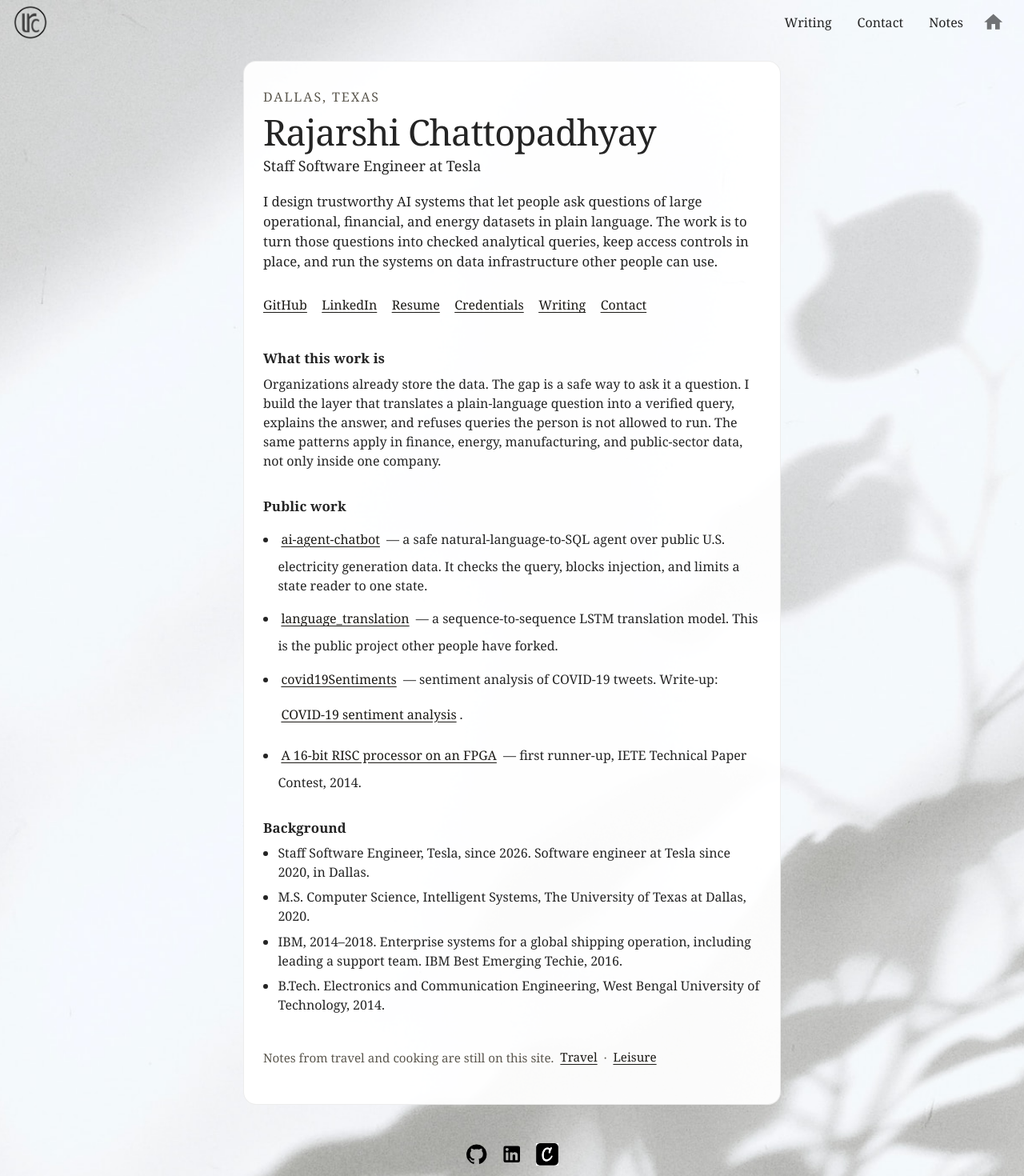
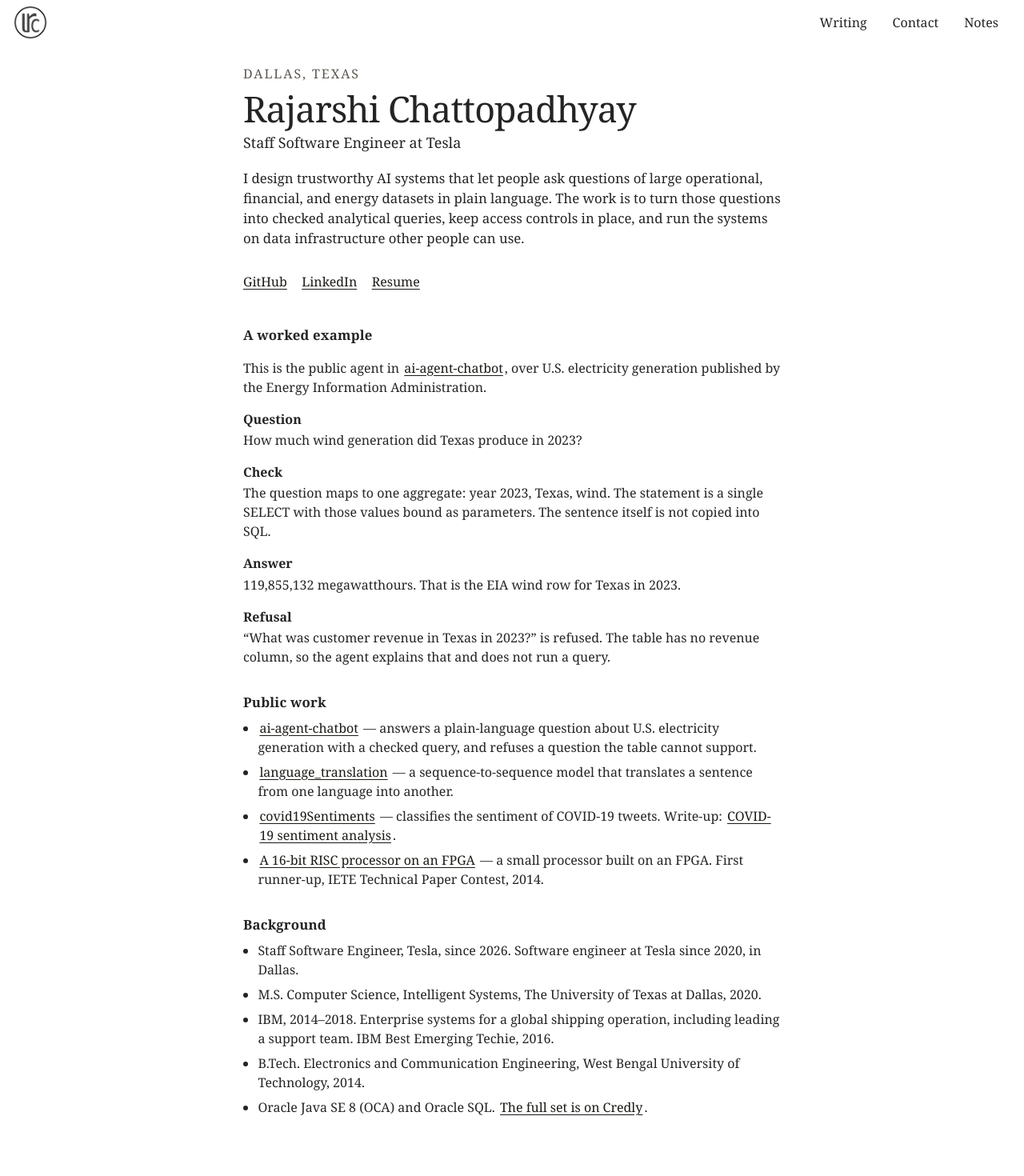
Before and after one commit to likarajo/likarajo.github.io, a React (Vite) app: page /blogs in a window 1280 px wide. Shown: the top 1470 px of the page at 80% size. Built offline with nearby package versions, Linux system fonts and the light colour scheme.

Commit message:
Replace the repeated homepage section with a worked example.
Writing is now three pieces, Notes is one header link to the photo galleries, and Contact shows an email address because the form does not send.

```diff
--- a/src/components/App.jsx
+++ b/src/components/App.jsx
@@ -8,6 +8,8 @@
 import Leisure from '../pages/Leisure'
 import Culinary from '../pages/Culinary'
 import Blogs from "../pages/Blogs";
+import Writing from "../pages/Writing";
+import Notes from "../pages/Notes";
 import Profession from '../pages/Profession'
 import NotFound from "../pages/NotFound";
 
@@ -27,7 +29,9 @@
           <Route path="/travel/nature" element={<Nature />} />
           <Route path="/leisure" element={<Leisure />} />
           <Route path="/culinary" element={<Culinary />} />
-          <Route path="/blogs" element={<Blogs />} />
+          <Route path="/blogs" element={<Writing />} />
+          <Route path="/writing" element={<Writing />} />
+          <Route path="/notes" element={<Notes />} />
           <Route path="/leisure/culinary" element={<Culinary />} />
           <Route path="/leisure/blogs" element={<Blogs />} />
           <Route path="/profession" element={<Profession />} />
--- a/src/components/header/Navbar.jsx
+++ b/src/components/header/Navbar.jsx
@@ -1,86 +1,41 @@
-import { Dialog, Divider, Drawer, IconButton, List, ListItem, ListItemButton, ListItemIcon, Menu, MenuItem, Stack, Typography } from "@mui/material";
+import { Drawer, IconButton, List, ListItem, ListItemButton, Stack, Typography } from "@mui/material";
 import { useState } from "react";
 import { useMediaQuery } from "react-responsive";
 import MenuIcon from '@mui/icons-material/Menu';
-import HomeIcon from '@mui/icons-material/Home';
-import SocialMedia from "../leisure/SocialMedia";
-import Multimedia from "../leisure/Multimedia";
 
 function Navbar() {
     const isWide = useMediaQuery({query: '(min-width: 768px)'});
-
-    const [anch1, setAnch1] = useState();
-    const openMenu1 = Boolean(anch1);
-
     const [openDrawer, setOpenDrawer] = useState(false);
 
-    const [openSocialMedia, setOpenSocialMedia] = useState(false);
-
-    const [openMultimedia, setOpenMultimedia] = useState(false);
+    const closeDrawer = () => setOpenDrawer(false);
 
     return (
         <>
             <nav id="nav" aria-label="Site">
                 {isWide ?
                     <Stack direction="row">
-                        <ListItemButton id="nav-writing" onClick={() => window.open("/#/blogs", "_self")}>Writing</ListItemButton>
-                        <ListItemButton id="nav-contact" onClick={() => window.open("/#/contact", "_self")}>Contact</ListItemButton>
-                        <ListItemButton id="nav-notes" onClick={(e) => setAnch1(e.currentTarget)}>Notes</ListItemButton>
-                        <IconButton href="/" aria-label="Home"><HomeIcon/></IconButton>
+                        <ListItemButton id="nav-writing" href="/#/blogs">Writing</ListItemButton>
+                        <ListItemButton id="nav-contact" href="/#/contact">Contact</ListItemButton>
+                        <ListItemButton id="nav-notes" href="/#/notes">Notes</ListItemButton>
                     </Stack>
                 :
-                    <IconButton aria-label="Menu" onClick={() => setOpenDrawer(!openDrawer)} style={{cursor:'pointer'}}>
+                    <IconButton aria-label="Menu" aria-expanded={openDrawer} onClick={() => setOpenDrawer(!openDrawer)}>
                         <MenuIcon/>
                     </IconButton>
                 }
             </nav>
 
-            <Menu
-                anchorEl={anch1}
-                open={openMenu1}
-                onClose={() => setAnch1()}
-                onClick={() => setAnch1()}
-                MenuListProps={{'aria-labelledby': 'basic-button'}}
-            >
-                <MenuItem onClick={() => window.open("/#/travel", "_self")}><Typography>Travel</Typography></MenuItem>
-                <MenuItem onClick={() => window.open("/#/travel/cities", "_self")}><Typography style={{marginLeft: '10px'}}>Cities</Typography></MenuItem>
-                <MenuItem onClick={() => window.open("/#/travel/nature", "_self")}><Typography style={{marginLeft: '10px'}}>Nature</Typography></MenuItem>
-                <MenuItem onClick={() => window.open("/#/leisure", "_self")}><Typography>Leisure</Typography></MenuItem>
-                <MenuItem onClick={() => window.open("/#/leisure/culinary", "_self")}><Typography style={{marginLeft: '10px'}}>Culinary</Typography></MenuItem>
-                <MenuItem onClick={() => setOpenSocialMedia(true)}><Typography>Social media</Typography></MenuItem>
-                <MenuItem onClick={() => setOpenMultimedia(true)}><Typography>Multimedia</Typography></MenuItem>
-            </Menu>
-
             <Drawer
                 anchor={'right'}
                 open={openDrawer}
-                onClose={() => setOpenDrawer(false)}
-                onClick={() => setOpenDrawer(false)}
+                onClose={closeDrawer}
             >
                 <List>
-                    <ListItem key="item-0"><ListItemButton href="/"><ListItemIcon><HomeIcon/></ListItemIcon><Typography>Home</Typography></ListItemButton></ListItem>
-                    <Divider/>
-                    <ListItem key="item-writing"><ListItemButton href="/#/blogs"><Typography>Writing</Typography></ListItemButton></ListItem>
-                    <ListItem key="item-contact"><ListItemButton href="/#/contact"><Typography>Contact</Typography></ListItemButton></ListItem>
-                    <Divider/>
-                    <ListItem key="item-1"><ListItemButton href="/#/travel"><Typography>Travel</Typography></ListItemButton></ListItem>
-                    <ListItem key="item-1.1"><ListItemButton href="/#/travel/cities"><Typography style={{marginLeft: '10px'}}>Cities</Typography></ListItemButton></ListItem>
-                    <ListItem key="item-1.2"><ListItemButton href="/#/travel/nature"><Typography style={{marginLeft: '10px'}}>Nature</Typography></ListItemButton></ListItem>
-                    <ListItem key="item-2"><ListItemButton href="/#/leisure"><Typography>Leisure</Typography></ListItemButton></ListItem>
-                    <ListItem key="item-2.1"><ListItemButton href="/#/leisure/culinary"><Typography style={{marginLeft: '10px'}}>Culinary</Typography></ListItemButton></ListItem>
-                    <ListItem key="item-2.3"><ListItemButton onClick={() => setOpenSocialMedia(true)}><Typography>Social media</Typography></ListItemButton></ListItem>
-                    <ListItem key="item-2.4"><ListItemButton onClick={() => setOpenMultimedia(true)}><Typography>Multimedia</Typography></ListItemButton></ListItem>
-                    <Divider/>
+                    <ListItem><ListItemButton href="/#/blogs" onClick={closeDrawer}><Typography>Writing</Typography></ListItemButton></ListItem>
+                    <ListItem><ListItemButton href="/#/contact" onClick={closeDrawer}><Typography>Contact</Typography></ListItemButton></ListItem>
+                    <ListItem><ListItemButton href="/#/notes" onClick={closeDrawer}><Typography>Notes</Typography></ListItemButton></ListItem>
                 </List>
             </Drawer>
-
-            <Dialog open={openSocialMedia} onClose={() => setOpenSocialMedia(false)}>
-                <SocialMedia />
-            </Dialog>
-
-            <Dialog open={openMultimedia} onClose={() => setOpenMultimedia(false)}>
-                <Multimedia />
-            </Dialog>
         </>
     )
 }
--- a/src/components/home/Profile.jsx
+++ b/src/components/home/Profile.jsx
@@ -17,20 +17,32 @@
                 <a href="https://github.com/likarajo" target="_blank" rel="noreferrer">GitHub</a>
                 <a href="https://www.linkedin.com/in/likarajo/" target="_blank" rel="noreferrer">LinkedIn</a>
                 <a href="docs/resume.pdf" target="_blank" rel="noreferrer">Resume</a>
-                <a href="https://www.credly.com/users/likarajo/" target="_blank" rel="noreferrer">Credentials</a>
-                <a href="/#/blogs">Writing</a>
-                <a href="/#/contact">Contact</a>
             </nav>
 
-            <section>
-                <h2>What this work is</h2>
-                <p className="section-copy">
-                    Organizations already store the data. The gap is a safe way to ask it
-                    a question. I build the layer that translates a plain-language question
-                    into a verified query, explains the answer, and refuses queries the
-                    person is not allowed to run. The same patterns apply in finance,
-                    energy, manufacturing, and public-sector data, not only inside one company.
+            <section className="example" aria-label="Worked example">
+                <h2>A worked example</h2>
+                <p>
+                    This is the public agent in{" "}
+                    <a className="text-link" href="https://github.com/likarajo/ai-agent-chatbot" target="_blank" rel="noreferrer">ai-agent-chatbot</a>
+                    , over U.S. electricity generation published by the Energy Information Administration.
                 </p>
+                <dl>
+                    <dt>Question</dt>
+                    <dd>How much wind generation did Texas produce in 2023?</dd>
+                    <dt>Check</dt>
+                    <dd>
+                        The question maps to one aggregate: year 2023, Texas, wind.
+                        The statement is a single SELECT with those values bound as parameters.
+                        The sentence itself is not copied into SQL.
+                    </dd>
+                    <dt>Answer</dt>
+                    <dd>119,855,132 megawatthours. That is the EIA wind row for Texas in 2023.</dd>
+                    <dt>Refusal</dt>
+                    <dd>
+                        “What was customer revenue in Texas in 2023?” is refused.
+                        The table has no revenue column, so the agent explains that and does not run a query.
+                    </dd>
+                </dl>
             </section>
 
             <section>
@@ -38,20 +50,20 @@
                 <ul>
                     <li>
                         <a className="text-link" href="https://github.com/likarajo/ai-agent-chatbot" target="_blank" rel="noreferrer">ai-agent-chatbot</a>
-                        {" "}— a safe natural-language-to-SQL agent over public U.S. electricity generation data. It checks the query, blocks injection, and limits a state reader to one state.
+                        {" "}— answers a plain-language question about U.S. electricity generation with a checked query, and refuses a question the table cannot support.
                     </li>
                     <li>
                         <a className="text-link" href="https://github.com/likarajo/language_translation" target="_blank" rel="noreferrer">language_translation</a>
-                        {" "}— a sequence-to-sequence LSTM translation model. This is the public project other people have forked.
+                        {" "}— a sequence-to-sequence model that translates a sentence from one language into another.
                     </li>
                     <li>
                         <a className="text-link" href="https://github.com/likarajo/covid19Sentiments" target="_blank" rel="noreferrer">covid19Sentiments</a>
-                        {" "}— sentiment analysis of COVID-19 tweets. Write-up:{" "}
+                        {" "}— classifies the sentiment of COVID-19 tweets. Write-up:{" "}
                         <a className="text-link" href="https://www.linkedin.com/pulse/covid-19-sentiment-analysis-rajarshi-chattopadhyay/" target="_blank" rel="noreferrer">COVID-19 sentiment analysis</a>.
                     </li>
                     <li>
                         <a className="text-link" href="https://likarajoblogs.wordpress.com/2018/06/08/risc-using-harvard/" target="_blank" rel="noreferrer">A 16-bit RISC processor on an FPGA</a>
-                        {" "}— first runner-up, IETE Technical Paper Contest, 2014.
+                        {" "}— a small processor built on an FPGA. First runner-up, IETE Technical Paper Contest, 2014.
                     </li>
                 </ul>
             </section>
@@ -63,15 +75,12 @@
                     <li>M.S. Computer Science, Intelligent Systems, The University of Texas at Dallas, 2020.</li>
                     <li>IBM, 2014–2018. Enterprise systems for a global shipping operation, including leading a support team. IBM Best Emerging Techie, 2016.</li>
                     <li>B.Tech. Electronics and Communication Engineering, West Bengal University of Technology, 2014.</li>
+                    <li>
+                        Oracle Java SE 8 (OCA) and Oracle SQL.{" "}
+                        <a className="text-link" href="https://www.credly.com/users/likarajo/" target="_blank" rel="noreferrer">The full set is on Credly</a>.
+                    </li>
                 </ul>
             </section>
-
-            <p className="aside">
-                Notes from travel and cooking are still on this site.{" "}
-                <a className="text-link" href="/#/travel">Travel</a>
-                {" · "}
-                <a className="text-link" href="/#/leisure">Leisure</a>
-            </p>
         </main>
     );
 }
--- a/src/index.css
+++ b/src/index.css
@@ -30,10 +30,7 @@
 }
 
 body {
-  background-image: url("/images/site/background.jpg");
-  background-position: center;
-  background-repeat: no-repeat;
-  background-size: cover;
+  background-color: #fff;
   padding-left: max(16px, env(safe-area-inset-left));
   padding-right: max(16px, env(safe-area-inset-right));
   padding-bottom: env(safe-area-inset-bottom);
--- a/src/pages/Blogs.jsx
+++ b/src/pages/Blogs.jsx
@@ -10,14 +10,14 @@
     }, []);
     const breadcrumbs = [
         <Link key="1" color="inherit" style={{textDecoration: "none"}} href="/"><b>Home</b></Link>,
-        <Typography key="2">Writing</Typography>
+        <Link key="2" color="inherit" style={{textDecoration: "none"}} href="/#/notes"><b>Notes</b></Link>,
+        <Typography key="3">Photo essays</Typography>
     ]
     return (
         <div id="blogs">
             <div className="crumbs crumbs-row">
                 <Breadcrumbs separator="›">
                     {breadcrumbs}
-                    <Typography>Articles</Typography>
                 </Breadcrumbs>
                 <Stack direction="row" alignItems="center">
                     <IconButton href={"https://likarajoblogs.wordpress.com/"} target="_blank" rel="noreferrer" aria-label="WordPress"><img src="images/site/wordpress.png" width="28" height="28" alt="" /></IconButton>
--- /dev/null
+++ b/src/pages/Notes.jsx
@@ -0,0 +1,38 @@
+import { Breadcrumbs, Link, Typography } from "@mui/material"
+import { useEffect } from "react";
+import "../profile.css";
+
+const galleries = [
+    { title: "Travel", href: "/#/travel", sentence: "Cities and landscapes, with a short note on each." },
+    { title: "Cities", href: "/#/travel/cities", sentence: "Streets, landmarks, and places worth going back to." },
+    { title: "Nature", href: "/#/travel/nature", sentence: "Mountains, water, and other photographs from the road." },
+    { title: "Culinary", href: "/#/leisure/culinary", sentence: "Dishes cooked and eaten along the way." },
+    { title: "Photo essays", href: "/#/leisure/blogs", sentence: "Older posts, kept as a photo gallery." },
+    { title: "Leisure", href: "/#/leisure", sentence: "Social accounts and music, plus the culinary notes." },
+]
+
+function Notes() {
+    useEffect(() => {
+        window.scrollTo(0,0);
+    }, []);
+    return (
+        <main className="profile" id="notes">
+            <Breadcrumbs className="crumbs" separator="›">
+                <Link color="inherit" style={{textDecoration: "none"}} href="/"><b>Home</b></Link>
+                <Typography>Notes</Typography>
+            </Breadcrumbs>
+            <h1>Notes</h1>
+            <p>Photographs and older posts.</p>
+            <ul className="piece-list">
+                {galleries.map((item) => (
+                    <li key={item.href}>
+                        <a className="text-link" href={item.href}>{item.title}</a>
+                        <p>{item.sentence}</p>
+                    </li>
+                ))}
+            </ul>
+        </main>
+    )
+}
+
+export default Notes
--- /dev/null
+++ b/src/pages/Writing.jsx
@@ -0,0 +1,50 @@
+import { Breadcrumbs, Link, Typography } from "@mui/material"
+import { useEffect } from "react";
+import "../profile.css";
+
+const pieces = [
+    {
+        title: "A 16-bit RISC processor on an FPGA",
+        year: "2014",
+        sentence: "A 16-bit RISC design on an FPGA, first runner-up in the IETE Technical Paper Contest.",
+        href: "https://likarajoblogs.wordpress.com/2018/06/08/risc-using-harvard/",
+    },
+    {
+        title: "COVID-19 sentiment analysis",
+        year: "2020",
+        sentence: "A write-up of a model that classifies the sentiment of COVID-19 tweets.",
+        href: "https://www.linkedin.com/pulse/covid-19-sentiment-analysis-rajarshi-chattopadhyay/",
+    },
+    {
+        title: "Design patterns for safe natural-language-to-SQL agents",
+        year: "2026",
+        sentence: "How a public agent turns a plain-language question into a checked query, and refuses a question the table cannot answer.",
+        href: "https://github.com/likarajo/ai-agent-chatbot/blob/main/docs/article-draft.md",
+    },
+]
+
+function Writing() {
+    useEffect(() => {
+        window.scrollTo(0,0);
+    }, []);
+    return (
+        <main className="profile" id="writing">
+            <Breadcrumbs className="crumbs" separator="›">
+                <Link color="inherit" style={{textDecoration: "none"}} href="/"><b>Home</b></Link>
+                <Typography>Writing</Typography>
+            </Breadcrumbs>
+            <h1>Writing</h1>
+            <ul className="piece-list">
+                {pieces.map((piece) => (
+                    <li key={piece.href}>
+                        <a className="text-link" href={piece.href} target="_blank" rel="noreferrer">{piece.title}</a>
+                        <p className="piece-year">{piece.year}</p>
+                        <p>{piece.sentence}</p>
+                    </li>
+                ))}
+            </ul>
+        </main>
+    )
+}
+
+export default Writing
--- a/src/profile.css
+++ b/src/profile.css
@@ -1,10 +1,9 @@
 .profile {
   max-width: 42rem;
   margin: 1.25rem auto 2.5rem;
-  padding: 2rem 1.5rem 2.25rem;
-  background: rgba(255, 255, 255, 0.94);
-  border: 1px solid rgba(36, 36, 36, 0.08);
-  border-radius: 16px;
+  padding: 0.25rem 0 2rem;
+  background: transparent;
+  border: 0;
 }
 
 .profile .eyebrow {
@@ -47,12 +46,20 @@
 }
 
 .profile .text-link {
-  display: inline-flex;
+  display: inline;
+  padding: 14px 2px;
+  box-decoration-break: clone;
+}
+
+.profile .piece-list > li > .text-link {
+  display: flex;
   align-items: center;
-  justify-content: center;
+  width: 100%;
+  max-width: 100%;
   min-height: 44px;
   min-width: 44px;
-  padding: 0 4px;
+  padding: 8px 4px;
+  line-height: 1.4;
 }
 
 .profile-links a {
@@ -81,10 +88,28 @@
   margin: 0.45rem 0;
 }
 
-.profile .aside {
-  margin: 2rem 0 0;
-  color: #5c584f;
-  font-size: 0.95rem;
+.profile .example dt {
+  margin: 1rem 0 0.15rem;
+  font-weight: 600;
+}
+
+.profile .example dd {
+  margin: 0;
+}
+
+.profile .piece-list {
+  list-style: none;
+  padding: 0;
+}
+
+.profile .piece-year {
+  margin: 0;
+  font-weight: 600;
+}
+
+.profile .contact-note {
+  margin-bottom: 0;
+  padding-bottom: 0;
 }
 
 @media (max-width: 480px) {
```
Also changed, not shown: src/pages/Contact.jsx (+13 -3 lines).
